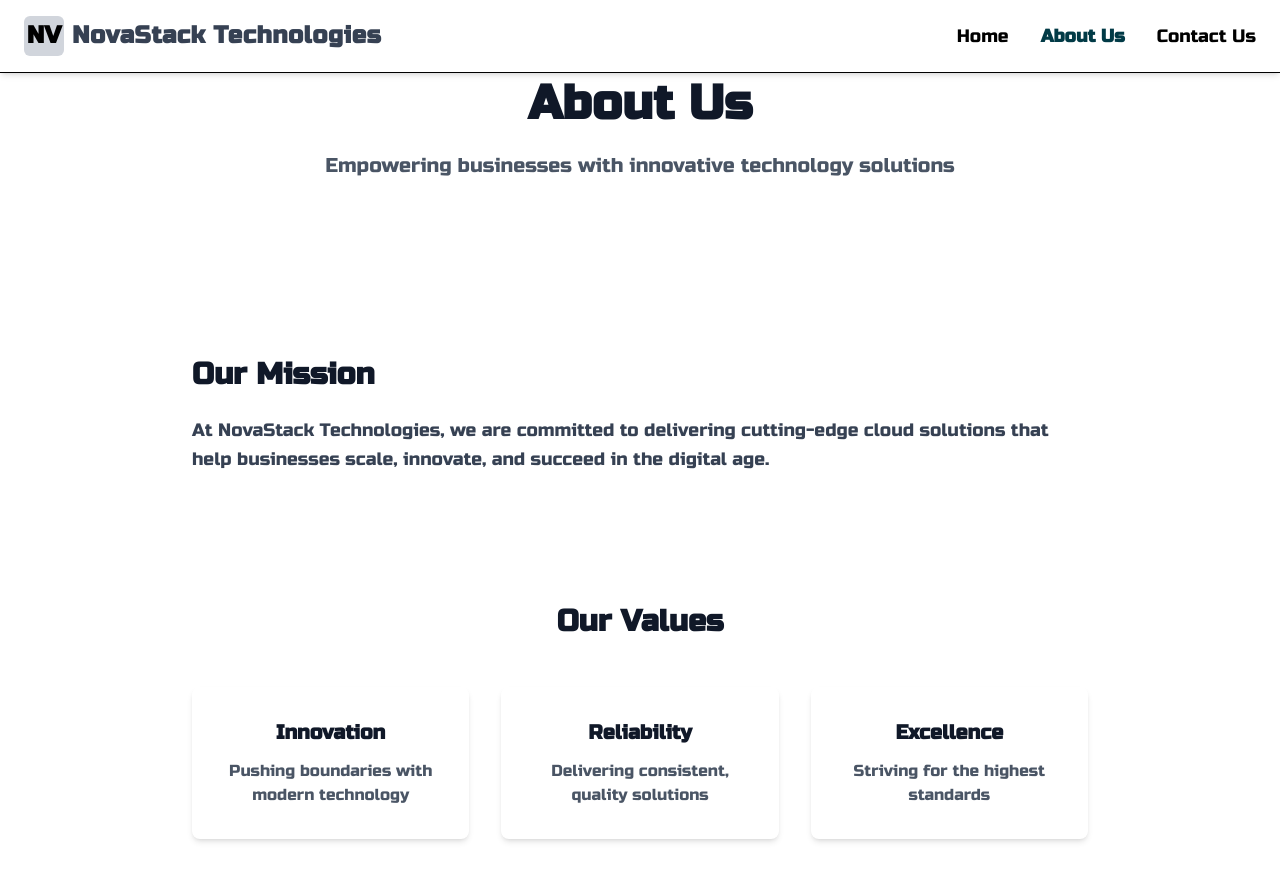
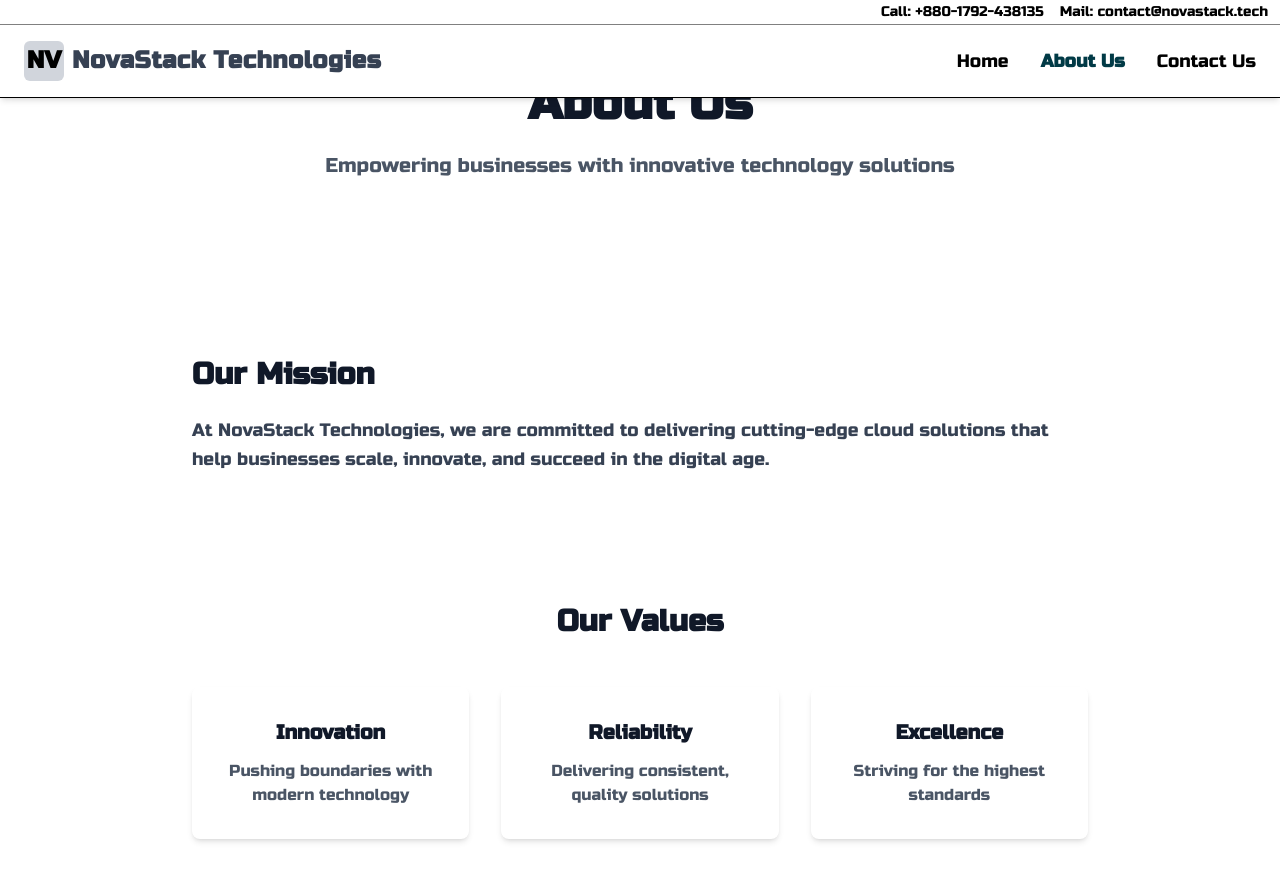
Before and after one commit to PotatoPeeZy/novastack_tech, a Next.js app: page /about in a window 1280 px wide. Shown: the top 880 px of the page. Built offline with nearby package versions, Linux system fonts and the light colour scheme.

Commit message:
added a mini top bar in the header

```diff
--- a/components/Header/Header.js
+++ b/components/Header/Header.js
@@ -3,6 +3,7 @@
 import { Menu, X } from "lucide-react";
 import Link from "next/link";
 import { usePathname } from "next/navigation";
+import Minibar from "./Minibar";
 
 export default function Header() {
   const [open, setOpen] = useState(false);
@@ -17,6 +18,8 @@
 
   return (
     <header className="w-full shadow-md fixed top-0 left-0 z-50 bg-white text-black">
+      <Minibar />
+      <div className="h-px bg-[gray]"></div>
       <div className="max-w-7xl mx-auto px-6 py-4 flex items-center justify-between">
         <Link href="/" className="flex items-center space-x-2">
           <div className="w-10 h-10 bg-gray-300 rounded-md flex items-center justify-center">
--- /dev/null
+++ b/components/Header/Minibar.js
@@ -0,0 +1,20 @@
+"use client";
+import Link from "next/link";
+import React from "react";
+
+function Minibar() {
+  const linkClasses = "transition hover:text-[rgb(1,58,70)]";
+
+  return (
+    <div className="flex flex-row h-3 text-sm font-extralight gap-4 justify-end items-center p-3">
+      <Link className={linkClasses} href={"tel:01792438135"}>
+        Call: +880-1792-438135
+      </Link>
+      <Link href={"mailto:contact@novastack.tech"}>
+        Mail: contact@novastack.tech
+      </Link>
+    </div>
+  );
+}
+
+export default Minibar;
```
